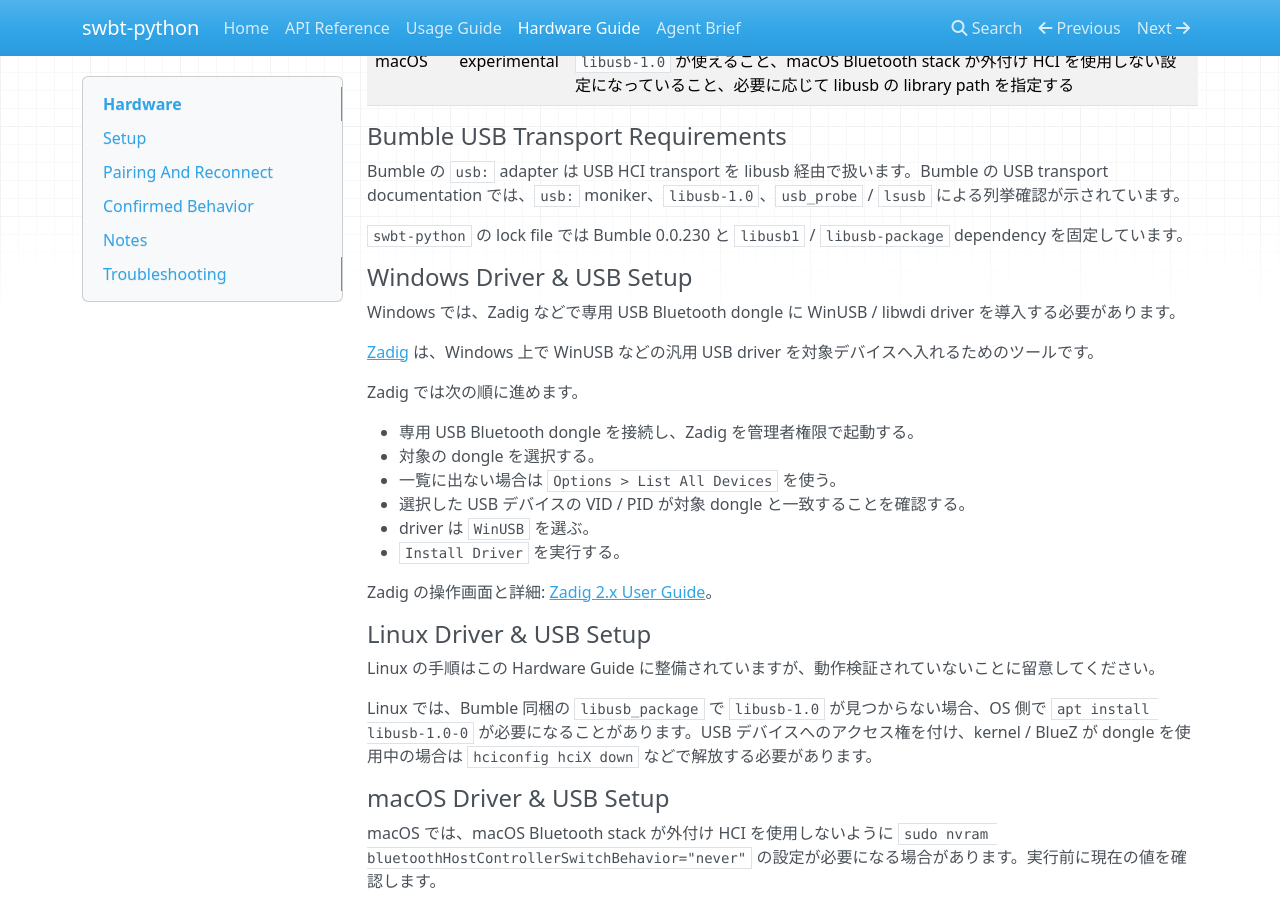
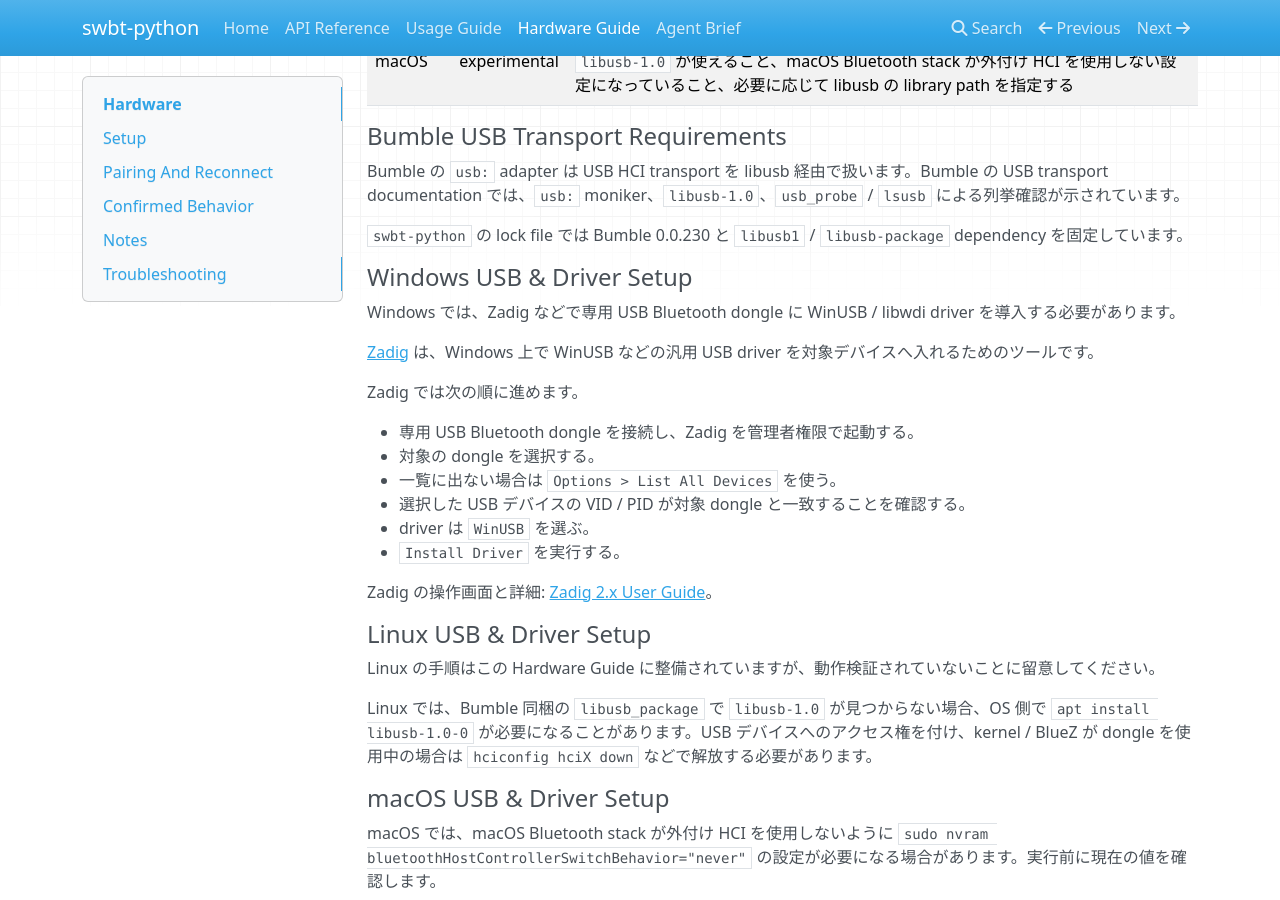
Before and after one commit to niart120/swbt-python, an MkDocs documentation site: the page built from docs/hardware.md, in a window 1280 px wide and 900 px high, scrolled down 702 px. Built offline with MkDocs 1.6.1, drawn with Linux system fonts in a browser that asks for light colours; nearby versions of some CDN libraries.

```diff
--- a/docs/hardware.md
+++ b/docs/hardware.md
@@ -30,7 +30,7 @@ Bumble の `usb:` adapter は USB HCI transport を libusb 経由で扱います
 
 `swbt-python` の lock file では Bumble 0.0.230 と `libusb1` / `libusb-package` dependency を固定しています。
 
-#### Windows Driver & USB Setup
+#### Windows USB & Driver Setup
 
 Windows では、Zadig などで専用 USB Bluetooth dongle に WinUSB / libwdi driver を導入する必要があります。
 
@@ -47,13 +47,13 @@ Zadig では次の順に進めます。
 
 Zadig の操作画面と詳細: [Zadig 2.x User Guide](https://github.com/pbatard/libwdi/wiki/Zadig)。
 
-#### Linux Driver & USB Setup
+#### Linux USB & Driver Setup
 
 Linux の手順はこの Hardware Guide に整備されていますが、動作検証されていないことに留意してください。
 
 Linux では、Bumble 同梱の `libusb_package` で `libusb-1.0` が見つからない場合、OS 側で `apt install libusb-1.0-0` が必要になることがあります。USB デバイスへのアクセス権を付け、kernel / BlueZ が dongle を使用中の場合は `hciconfig hciX down` などで解放する必要があります。
 
-#### macOS Driver & USB Setup
+#### macOS USB & Driver Setup
 
 macOS では、macOS Bluetooth stack が外付け HCI を使用しないように `sudo nvram bluetoothHostControllerSwitchBehavior="never"` の設定が必要になる場合があります。実行前に現在の値を確認します。
 
```
Also changed, not shown: 1 other file.
